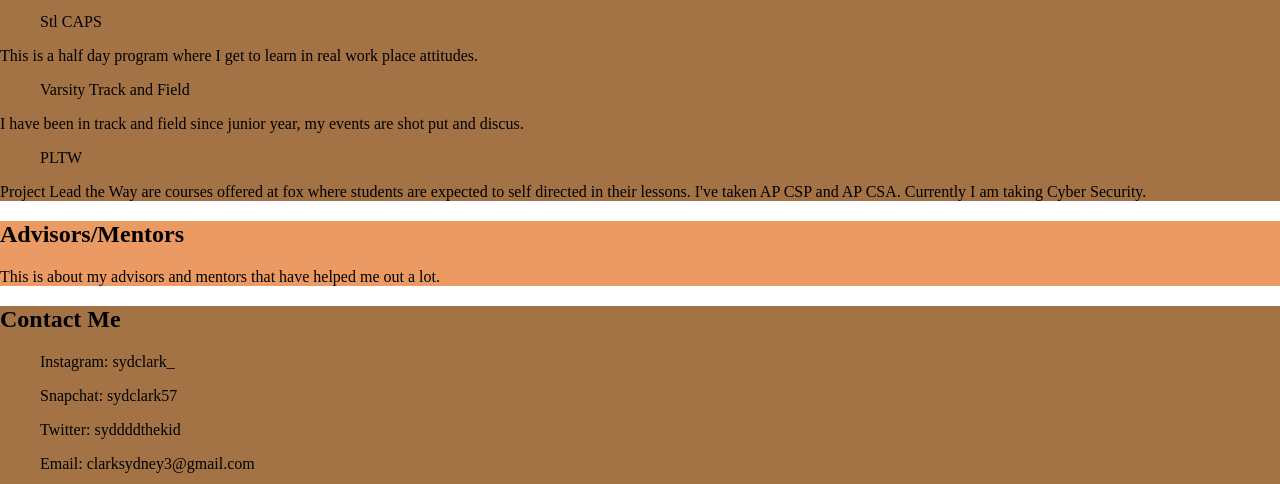
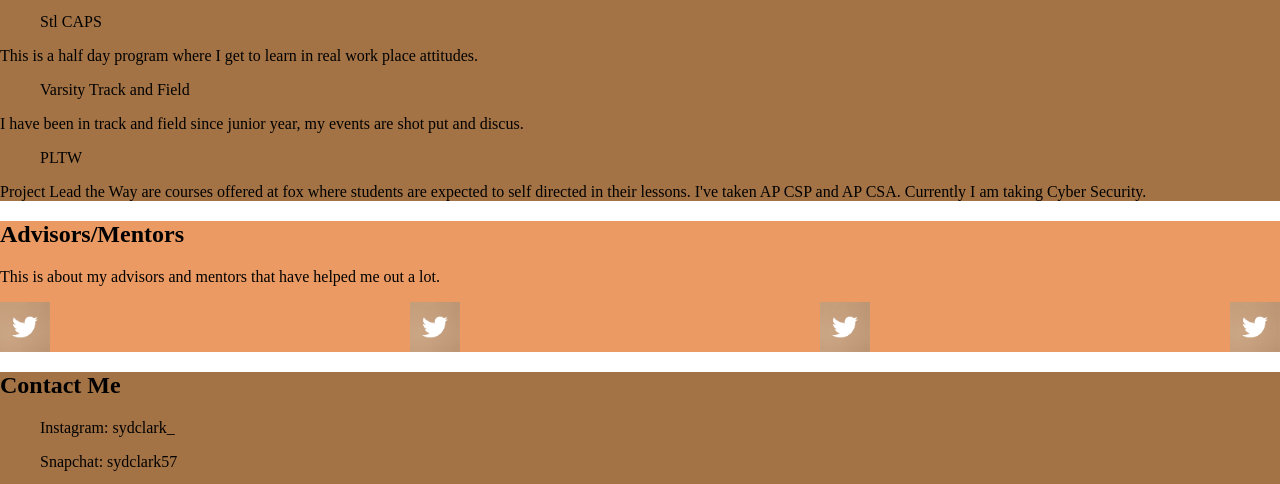
Before and after one commit to clarksydney3/portfolio, a plain HTML site: page index.html in a window 1280 px wide. Shown: the part 1427-1911 px from the top of the page. Drawn offline with Linux system fonts and the light colour scheme.

Commit message:
messing around with flex, using placement images not actual ones.

```diff
--- a/index.html
+++ b/index.html
@@ -101,6 +101,12 @@
         <!--Use recording from 10/27 to add gallery
         Go to flex box website!
         play around with flex playground-->
+        <div class="box">
+            <img src="assets/images/adc4a09bf428587378bf14cbc9803686.png" alt="idk" class="adv1">
+            <img src="assets/images/adc4a09bf428587378bf14cbc9803686.png" alt="idk" class="adv2">
+            <img src="assets/images/adc4a09bf428587378bf14cbc9803686.png" alt="idk" class="adv3">
+            <img src="assets/images/adc4a09bf428587378bf14cbc9803686.png" alt="idk" class="adv4">
+        </div>
     </section>
     <section class="contacts">
         <h1>Contact Me</h1>
--- a/style.css
+++ b/style.css
@@ -38,7 +38,6 @@
  .hero-text{
     position: absolute;
     color: #A45445;
-    text-align: center;
     float: center;
     font-size: 30px;
     margin: 50%;
@@ -121,3 +120,13 @@
         float: left;
     }
 }
+.adv1, .adv2, .adv3, .adv4{
+    width: 50px;
+}
+.box{
+    display: flex;
+    flex-wrap: wrap;
+    flex-direction:inherit;
+    justify-content: space-between;
+    gap: 12px;
+}
```
